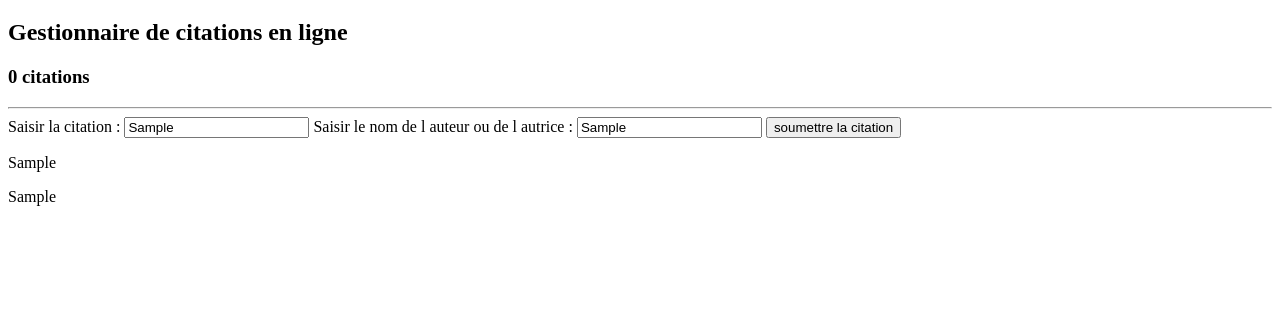
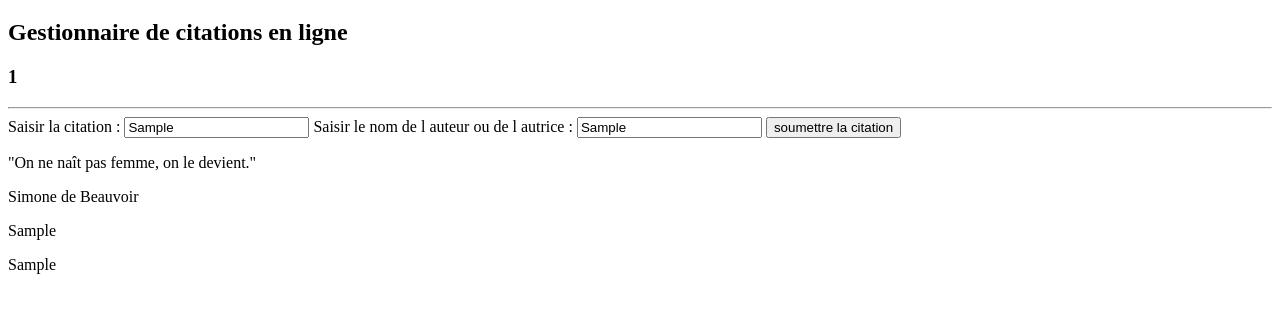
Before and after one commit to josephinegoursaud/quotations-app, a plain HTML site: page index.html in a window 1280 px wide. Both pictures are taken after typing "Sample", "Sample" into the empty fields and a click on the button "soumettre la citation". Shown: the part 61-374 px from the top of the page. Drawn offline with Linux system fonts and the light colour scheme.

Commit message:
katas terminé

```diff
--- a/index.html
+++ b/index.html
@@ -1,15 +1,17 @@
 <!DOCTYPE html>
 <html lang="en">
+
 <head>
   <meta charset="UTF-8">
   <meta name="viewport" content="width=device-width, initial-scale=1.0">
   <script src="script.js" defer></script>
   <title>Quotations_App</title>
 </head>
+
 <body>
   <h1>Mes citations</h1>
   <h2>Gestionnaire de citations en ligne</h2>
-    <h3>0 citations</h3>
+  <h3 id= "count"> 0 citations</h3>
   <hr>
 
   <form method="get" id="form">
@@ -24,11 +26,12 @@
 
   <div id="quote-list">
     <div class="quote">
-    <p  id="citation">"On ne naît pas femme, on le devient."</p>
-    <p  id="author">Simone de Beauvoir</p>
+      <p id="citationValue">"On ne naît pas femme, on le devient."</p>
+      <p id="authorValue">Simone de Beauvoir</p>
+    </div>
   </div>
 
 
+</body>
 
-</body>
 </html>
--- a/script.js
+++ b/script.js
@@ -1,23 +1,40 @@
 //const citationInput= document.getElementById('citation-input');
 //const authorInput= document.getElementById ('author-input')
 //const bouton = document.getElementById('soumettre');
-const citation= document.getElementById('citation')
+const citationValue = document.getElementById('citation')
 //const text= document.getElementById('text')
-const author=document.getElementById('author')
-const form=document.getElementById('form')
-
-
+const authorValue = document.getElementById('author')
+const form = document.getElementById('form')
+const quoteList = document.getElementById('quote-list')
+//console.log("quote list",quoteList)
+const count = document.getElementById('count')
 
 form.addEventListener('submit', (event) => {
     event.preventDefault()
-   const citationValue= event.target.citationInput.value
-   const authorValue= event.target.authorInput.value
-   citation.innerHTML=citationValue
-   author.innerHTML=authorValue
+
+    const citation = event.target.citationInput.value
+    console.log("citation", citation)
+    const author = event.target.authorInput.value
+    console.log("author", author)
+    //const paragraphe= document.createElement('p')
+    //citation.innerHTML=citationValue
+    //author.innerHTML=authorValue
+    //paragraphe.innerText=citationValue
+    //quoteList.appendChild(paragraphe)
+    addQuote(citation, author)
 })
 
 
 
 function addQuote(quote, author) {
+    const citationParagraphe = document.createElement('p')
+    citationParagraphe.innerText = quote
+    const auteurParagraphe = document.createElement('p')
+    auteurParagraphe.innerText = author
+    quoteList.appendChild(citationParagraphe)
+    quoteList.appendChild(auteurParagraphe)
+    quoteCount += 1
+    count.innerText = quoteCount
 
 }
+let quoteCount = 0
```
Lines whose indentation alone changed are shown as unchanged.
